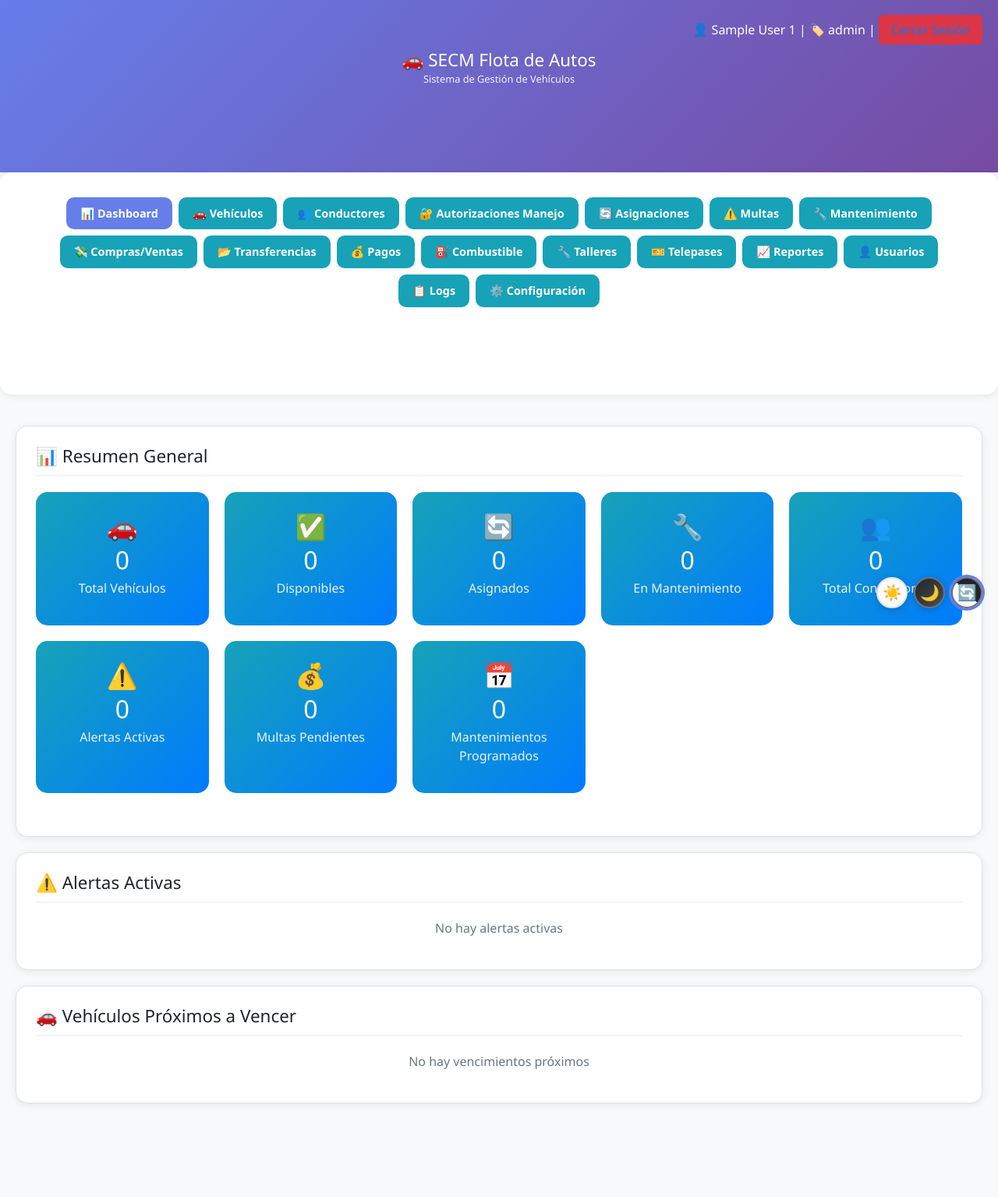
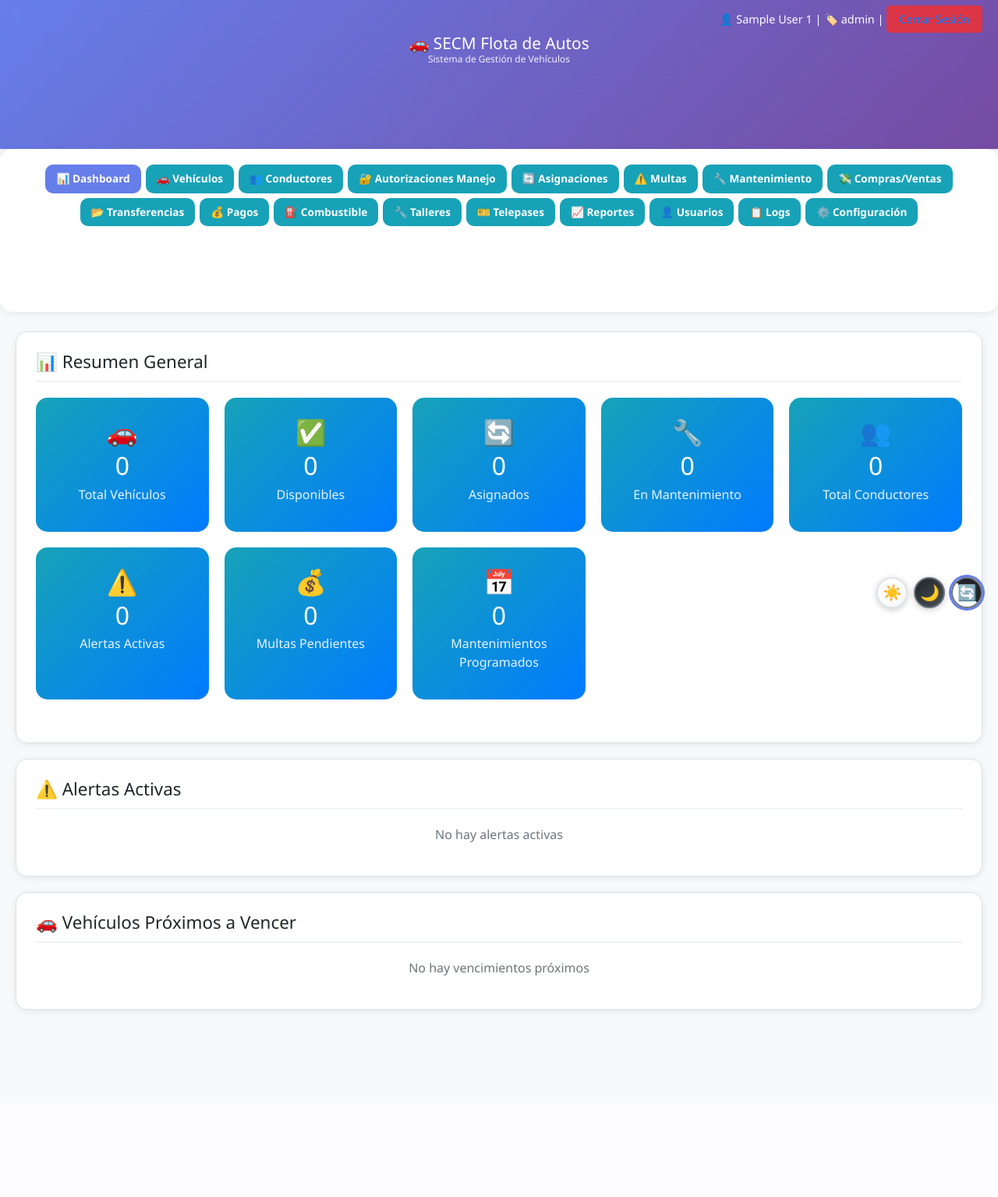
Before and after one commit to sergioecm60/secmautos, a PHP site: page / in a window 1280 px wide. Shown: the whole page at 78% size. After the commit the page ends 1298 px from the top, so only its background shows below. Run offline with PHP 8.4, Linux system fonts and the light colour scheme; the visitor is signed in with stand-in values (Sample User, id 1); data that the repository does not hold is empty.

Commit message:
style: compactar aún más el header y reducir tamaño de letras

```diff
--- a/assets/css/style.css
+++ b/assets/css/style.css
@@ -68,34 +68,34 @@ body.modern-login-body::before {
 }
 
 /* Contenedor principal que centra el contenido */
-.container { max-width: 1400px; margin: 0 auto; padding: 20px; padding-bottom: 100px; }
+.container { max-width: 1400px; margin: 0 auto; padding: 10px 20px 20px 20px; padding-bottom: 100px; }
 
 /* ========== ENCABEZADO ========== */
 /* Barra de encabezado superior */
-.header { background: var(--gradient-primary); color: white; padding: 6px 0 10px 0; box-shadow: var(--shadow); }
-.header h1 { text-align: center; margin: 0; font-size: 1.4em; line-height: 1.1; }
-.header p { text-align: center; margin: 2px 0 0 0; opacity: 0.9; font-size: 0.8em; }
+.header { background: var(--gradient-primary); color: white; padding: 4px 0 6px 0; box-shadow: var(--shadow); }
+.header h1 { text-align: center; margin: 0; font-size: 1.3em; line-height: 1.1; }
+.header p { text-align: center; margin: 1px 0 0 0; opacity: 0.9; font-size: 0.75em; }
 
 /* Información del usuario y enlace de "Cerrar Sesión" */
-.user-info { text-align: right; margin-bottom: 15px; }
+.user-info { text-align: right; margin-bottom: 8px; font-size: 0.9em; }
 .user-info a { color: #007bff; text-decoration: none; }
 .user-info a:hover { text-decoration: underline; }
 
 /* ========== NAVEGACIÓN PRINCIPAL ========== */
 /* Barra de navegación donde están los botones de módulos */
-.main-nav { background: var(--bg-secondary); border-radius: var(--radius-lg); padding: 12px; margin-bottom: 20px; box-shadow: var(--shadow); }
-.nav-buttons { display: flex; gap: 8px; justify-content: center; flex-wrap: wrap; }
+.main-nav { background: var(--bg-secondary); border-radius: var(--radius-lg); padding: 10px; margin-bottom: 15px; box-shadow: var(--shadow); }
+.nav-buttons { display: flex; gap: 6px; justify-content: center; flex-wrap: wrap; }
 
 /* Estilo de los botones de navegación (Empresas, Caja, etc.) */
 .nav-btn {
-    padding: 10px 18px;
+    padding: 8px 14px;
     background: #17a2b8; /* Color azul unificado */
     color: white;
     text-decoration: none;
     border-radius: var(--radius-md);
     transition: all var(--transition-normal);
     font-weight: 600;
-    font-size: 0.9em;
+    font-size: 0.85em;
     border: none;
     cursor: pointer;
     display: inline-block; /* Asegura que se comporte como un bloque para padding/margin */
```
